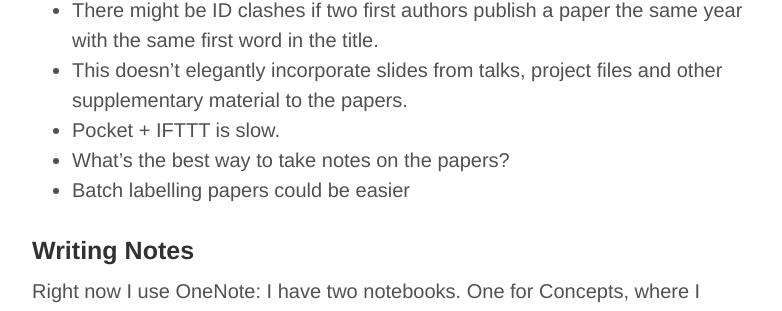
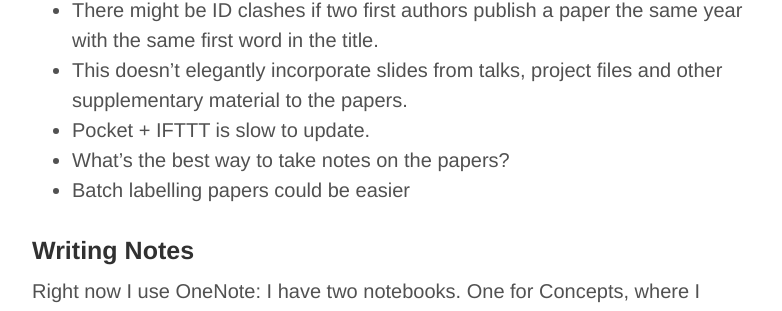
Before and after one commit to victorgan/victorgan.github.io, a Jekyll site: the page built from _posts/2014-08-18-useful-sites-for-research.md, in a window 1280 px wide and 900 px high, scrolled down 1124 px. Shown: the part 141-452 px from the top of the window, without its empty margins (248-1030 px from the left). Built offline with Jekyll 4.4.1, drawn with Linux system fonts in a browser that asks for light colours; comment, search, counter and statistics services are not loaded.

Commit message:
Update 2014-08-18-useful-sites-for-research.md

```diff
--- a/_posts/2014-08-18-useful-sites-for-research.md
+++ b/_posts/2014-08-18-useful-sites-for-research.md
@@ -45,7 +45,7 @@ But it still has problems:
   with the same first word in the title.
 - This doesn't elegantly incorporate slides from talks, project files and other
   supplementary material to the papers.
-- Pocket + IFTTT is slow.
+- Pocket + IFTTT is slow to update.
 - What's the best way to take notes on the papers?
 - Batch labelling papers could be easier
 
```
